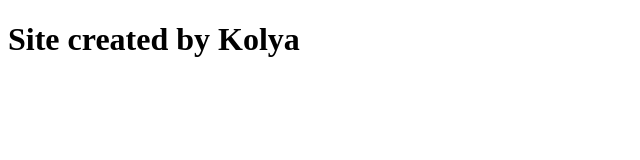
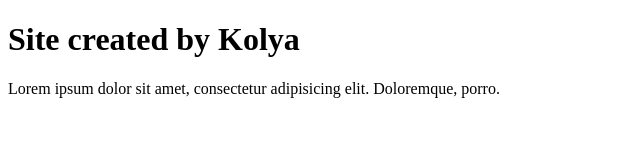
Before and after one commit to iDead/three-devs111, a plain HTML site: page index.html in a window 1280 px wide. Shown: the whole page, without its empty margins (0-640 px from the left). Drawn offline with Linux system fonts and the light colour scheme.

Commit message:
COMMENT1

```diff
--- a/index.html
+++ b/index.html
@@ -8,5 +8,6 @@
   </head>
   <body>
     <h1>Site created by Kolya</h1>
+    <p>Lorem ipsum dolor sit amet, consectetur adipisicing elit. Doloremque, porro.</p>
   </body>
 </html>
```
Also changed, not shown: 1 other file.
